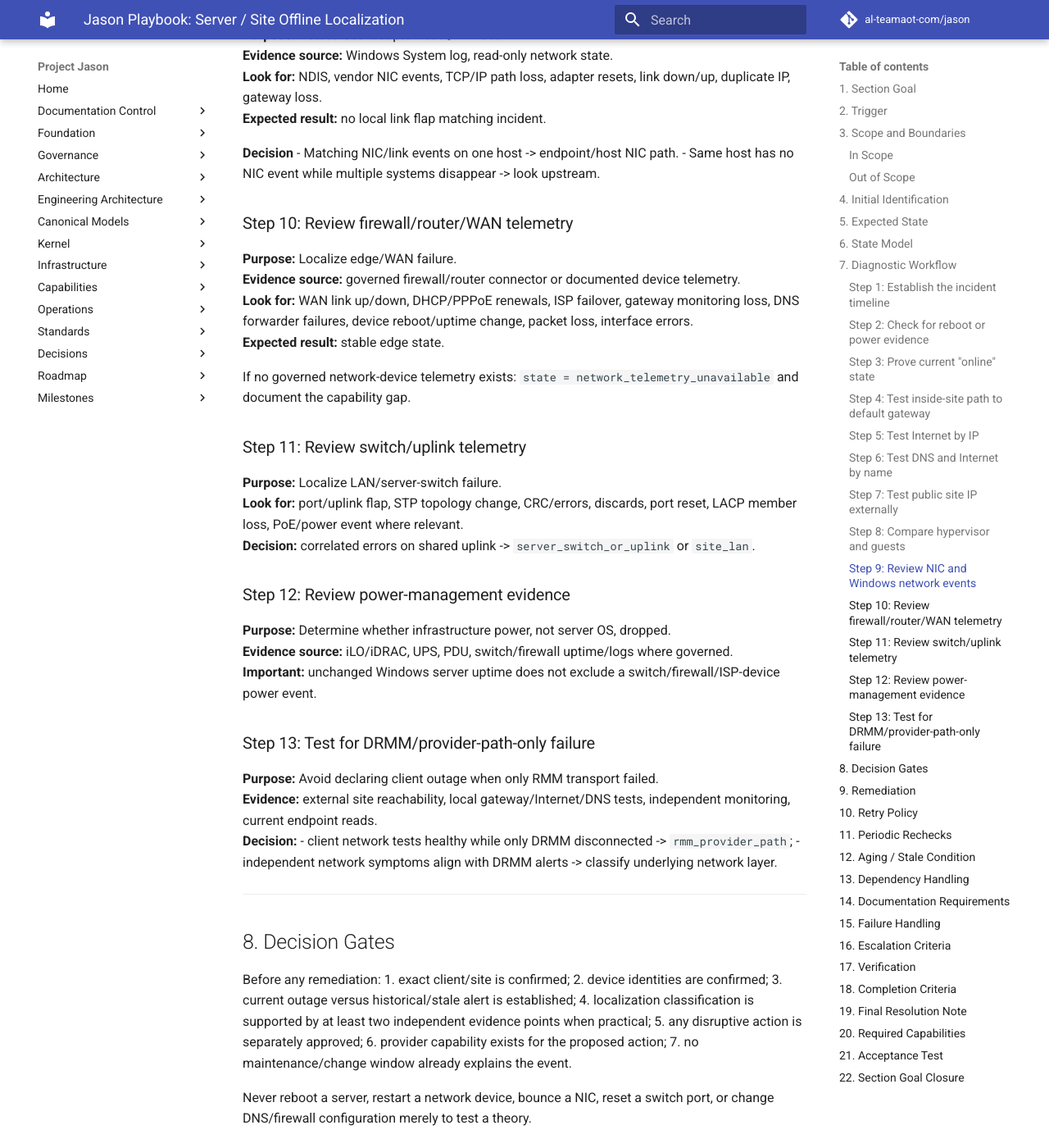
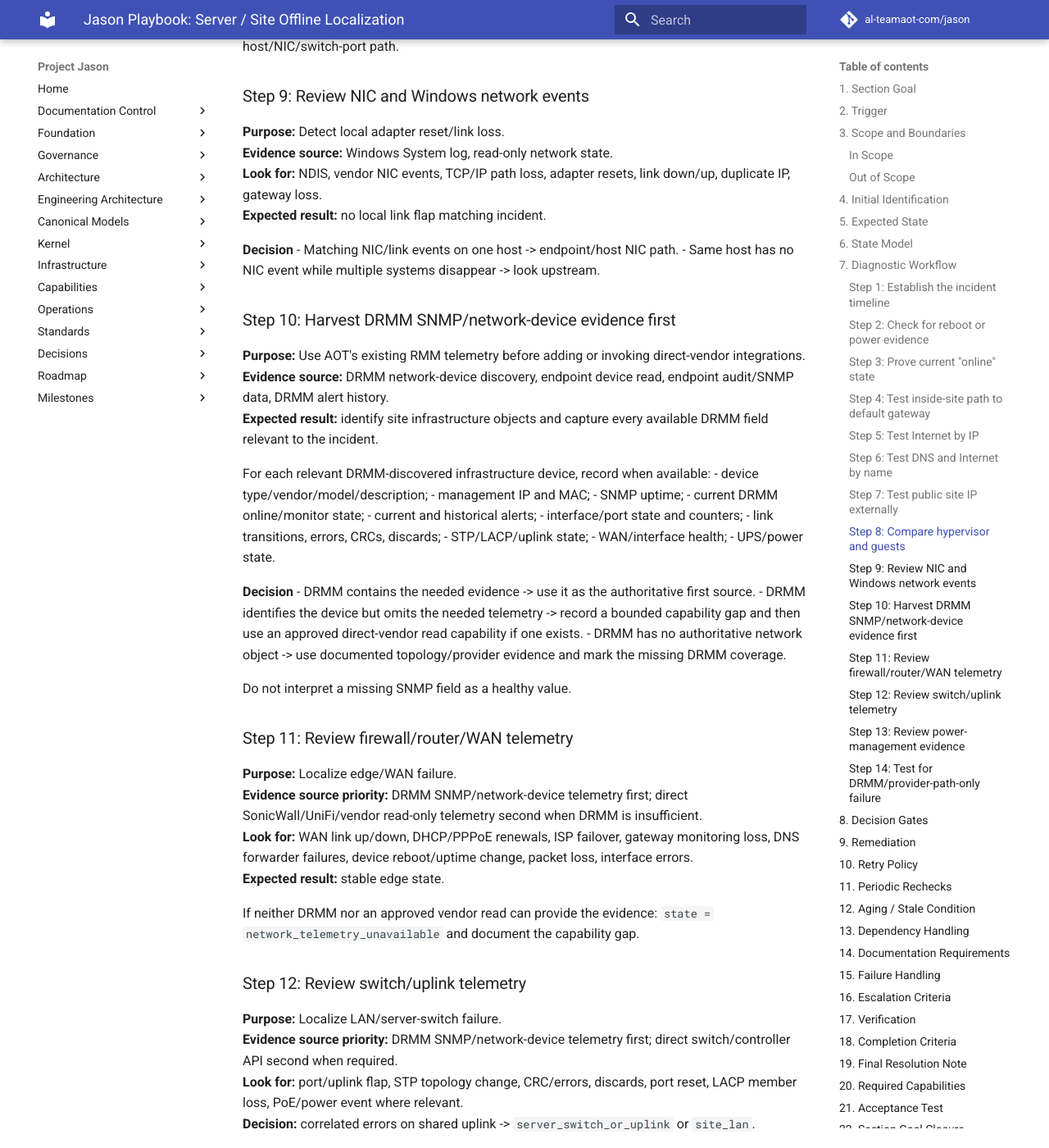
Before and after one commit to al-teamaot-com/jason, an MkDocs documentation site: the page built from docs/playbooks/Jason-Server-Site-Offline-Localization.md, in a window 1280 px wide and 1400 px high, scrolled down 5741 px. Shown: the whole window at 82% size. Built offline with MkDocs 1.6.1 and Material for MkDocs 9.7.7, drawn with Linux system fonts in a browser that asks for light colours; comment, search, counter and statistics services are not loaded; some of the changed text lies outside the part shown.

Commit message:
Finish offline localization playbook with DRMM-first SNMP path

```diff
--- a/docs/playbooks/Jason-Server-Site-Offline-Localization.md
+++ b/docs/playbooks/Jason-Server-Site-Offline-Localization.md
@@ -43,7 +43,8 @@ Jason must not infer that workstations remained healthy merely because they lack
 - gateway, DNS, Internet-by-IP, Internet-by-name, and peer reachability tests;
 - read-only Windows network/NIC/event-log diagnostics;
 - hypervisor/guest correlation;
-- read-only firewall/router/switch/UPS/iLO evidence where a governed provider capability exists;
+- DRMM-discovered SNMP/network-device evidence as the preferred first source for firewall/router/switch/UPS and other infrastructure telemetry;
+- direct vendor read-only telemetry only when DRMM cannot answer the required localization question;
 - duplicate alert suppression and site-level incident correlation.
 
 ### Out of Scope
@@ -67,7 +68,8 @@ Preserve Central Orchestrator authority, exact requester grants, provider/client
 5. Correlate alerts from the same site within 5 minutes; expand to 15 minutes where cadence differences justify it.
 6. Determine whether multiple alert tickets represent one site event. Preserve ticket history even when one parent incident is used operationally.
 7. Identify the site's apparent public IP from authoritative managed-endpoint evidence; do not infer it from another client.
-8. Note whether affected assets share a hypervisor, switch/uplink, VLAN, gateway, WAN IP, or DNS path when authoritative evidence exists.
+8. Enumerate DRMM-discovered network/SNMP devices for the affected site and identify likely gateway, firewall, switch/uplink, UPS, and other infrastructure objects.
+9. Note whether affected assets share a hypervisor, switch/uplink, VLAN, gateway, WAN IP, DNS path, or infrastructure power path when authoritative evidence exists.
 
 If identity or site mapping is ambiguous:
 
@@ -224,27 +226,52 @@ Select:
 - Matching NIC/link events on one host -> endpoint/host NIC path.
 - Same host has no NIC event while multiple systems disappear -> look upstream.
 
-### Step 10: Review firewall/router/WAN telemetry
+### Step 10: Harvest DRMM SNMP/network-device evidence first
+**Purpose:** Use AOT's existing RMM telemetry before adding or invoking direct-vendor integrations.
+**Evidence source:** DRMM network-device discovery, endpoint device read, endpoint audit/SNMP data, DRMM alert history.
+**Expected result:** identify site infrastructure objects and capture every available DRMM field relevant to the incident.
+
+For each relevant DRMM-discovered infrastructure device, record when available:
+- device type/vendor/model/description;
+- management IP and MAC;
+- SNMP uptime;
+- current DRMM online/monitor state;
+- current and historical alerts;
+- interface/port state and counters;
+- link transitions, errors, CRCs, discards;
+- STP/LACP/uplink state;
+- WAN/interface health;
+- UPS/power state.
+
+**Decision**
+- DRMM contains the needed evidence -> use it as the authoritative first source.
+- DRMM identifies the device but omits the needed telemetry -> record a bounded capability gap and then use an approved direct-vendor read capability if one exists.
+- DRMM has no authoritative network object -> use documented topology/provider evidence and mark the missing DRMM coverage.
+
+Do not interpret a missing SNMP field as a healthy value.
+
+### Step 11: Review firewall/router/WAN telemetry
 **Purpose:** Localize edge/WAN failure.
-**Evidence source:** governed firewall/router connector or documented device telemetry.
+**Evidence source priority:** DRMM SNMP/network-device telemetry first; direct SonicWall/UniFi/vendor read-only telemetry second when DRMM is insufficient.
 **Look for:** WAN link up/down, DHCP/PPPoE renewals, ISP failover, gateway monitoring loss, DNS forwarder failures, device reboot/uptime change, packet loss, interface errors.
 **Expected result:** stable edge state.
 
-If no governed network-device telemetry exists:
+If neither DRMM nor an approved vendor read can provide the evidence:
 `state = network_telemetry_unavailable`
 and document the capability gap.
 
-### Step 11: Review switch/uplink telemetry
+### Step 12: Review switch/uplink telemetry
 **Purpose:** Localize LAN/server-switch failure.
+**Evidence source priority:** DRMM SNMP/network-device telemetry first; direct switch/controller API second when required.
 **Look for:** port/uplink flap, STP topology change, CRC/errors, discards, port reset, LACP member loss, PoE/power event where relevant.
 **Decision:** correlated errors on shared uplink -> `server_switch_or_uplink` or `site_lan`.
 
-### Step 12: Review power-management evidence
+### Step 13: Review power-management evidence
 **Purpose:** Determine whether infrastructure power, not server OS, dropped.
 **Evidence source:** iLO/iDRAC, UPS, PDU, switch/firewall uptime/logs where governed.
 **Important:** unchanged Windows server uptime does not exclude a switch/firewall/ISP-device power event.
 
-### Step 13: Test for DRMM/provider-path-only failure
+### Step 14: Test for DRMM/provider-path-only failure
 **Purpose:** Avoid declaring client outage when only RMM transport failed.
 **Evidence:** external site reachability, local gateway/Internet/DNS tests, independent monitoring, current endpoint reads.
 **Decision:**
@@ -330,8 +357,9 @@ Investigate ISP instability, edge device logs, switch/uplink health, DNS path, D
 
 Potential dependencies:
 - no external AOT probe;
-- no firewall/router log capability;
-- no switch telemetry;
+- DRMM does not expose required SNMP/interface/port telemetry;
+- no firewall/router log capability after DRMM-first review;
+- no switch telemetry after DRMM-first review;
 - no UPS/iLO telemetry;
 - no current network diagram or asset mapping;
 - DRMM ad-hoc command approval required;
@@ -457,15 +485,18 @@ Current/narrow capabilities:
 - `endpoint.audit.read`
 - `endpoint.alert.search`
 - `endpoint.alert.history.search`
+- DRMM network-device discovery and `endpoint.audit.read` SNMP evidence
+- DRMM network-device alert/history reads
 - `automation.component.search/execute`
 - `automation.job.read`
 - `automation.job.output.read`
 - persisted/scheduled recheck support when available.
 
 Desired capability gaps:
+- governed DRMM-first SNMP/network-device telemetry exposing interface/port/uplink/error/WAN/power fields and bounded approved OID reads where necessary (`TODO-NET-002`);
 - governed external network probe (ICMP/TCP/HTTPS/DNS) from AOT-controlled infrastructure;
-- governed firewall/router WAN-health and event-log reads;
-- governed switch port/uplink/STP/error reads;
+- direct firewall/router WAN-health and event-log reads only where DRMM is insufficient;
+- direct switch port/uplink/STP/error reads only where DRMM is insufficient;
 - governed UPS/PDU and server-management-controller event reads;
 - explicit site topology/dependency mapping.
 
@@ -498,8 +529,8 @@ Acceptance must prove:
 ## 22. Section Goal Closure
 
 Section Goal remains open until:
-- the Riggins acceptance case completes through live path localization;
-- missing external/network telemetry capabilities are recorded as explicit follow-up work;
+- the Riggins acceptance case demonstrates incident correlation, no-reboot checks, live endpoint validation, external public-IP reachability, DRMM SNMP infrastructure identification, and correct bounded classification/escalation behavior;
+- missing DRMM SNMP depth and external/network telemetry capabilities are recorded as explicit follow-up work (`TODO-NET-001` and `TODO-NET-002`);
 - results are documented in the authoritative ticket/case;
 - Grafana/Project Jason operational visibility is updated where applicable;
 - the playbook is reviewed for autonomy eligibility.
```
